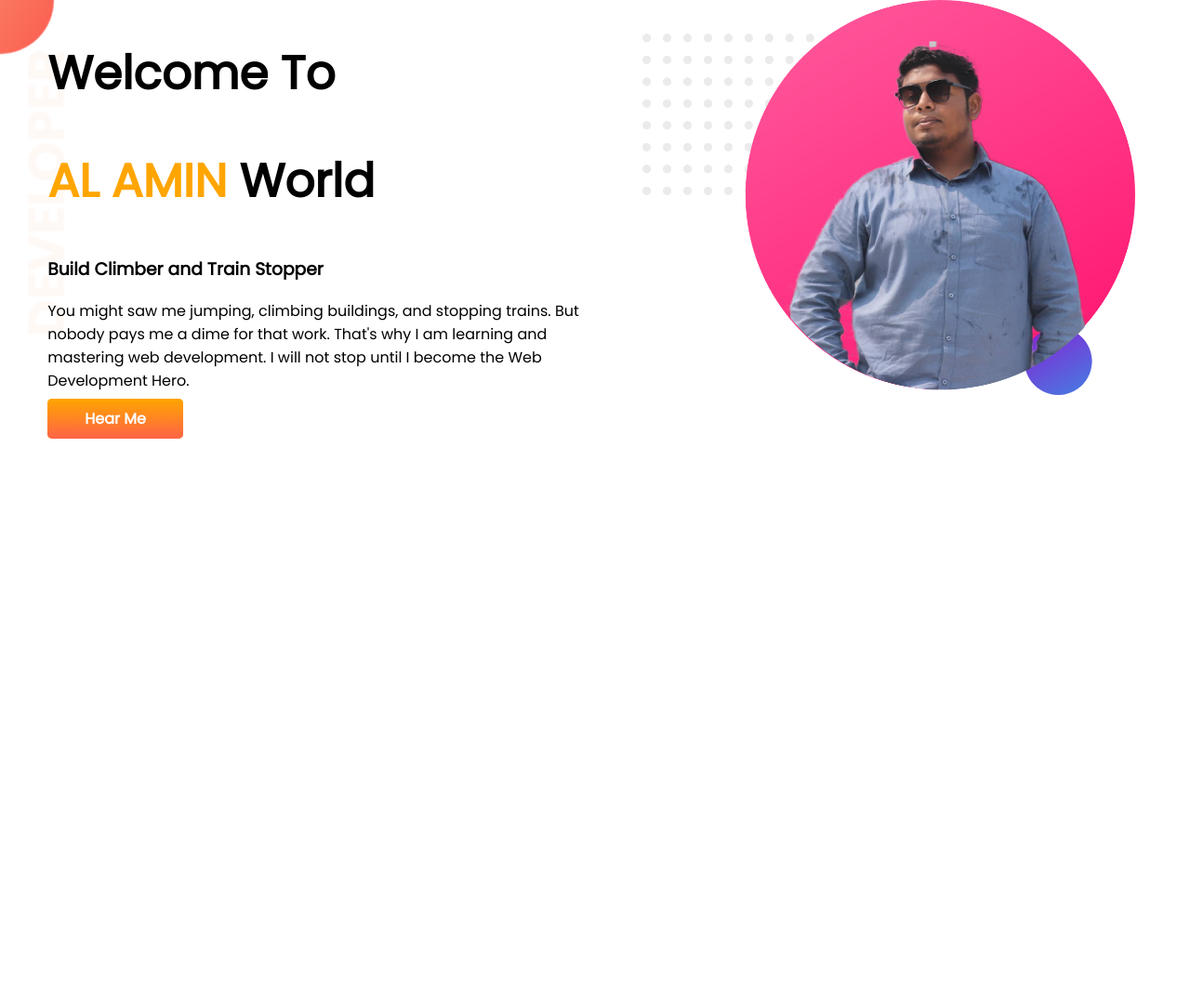
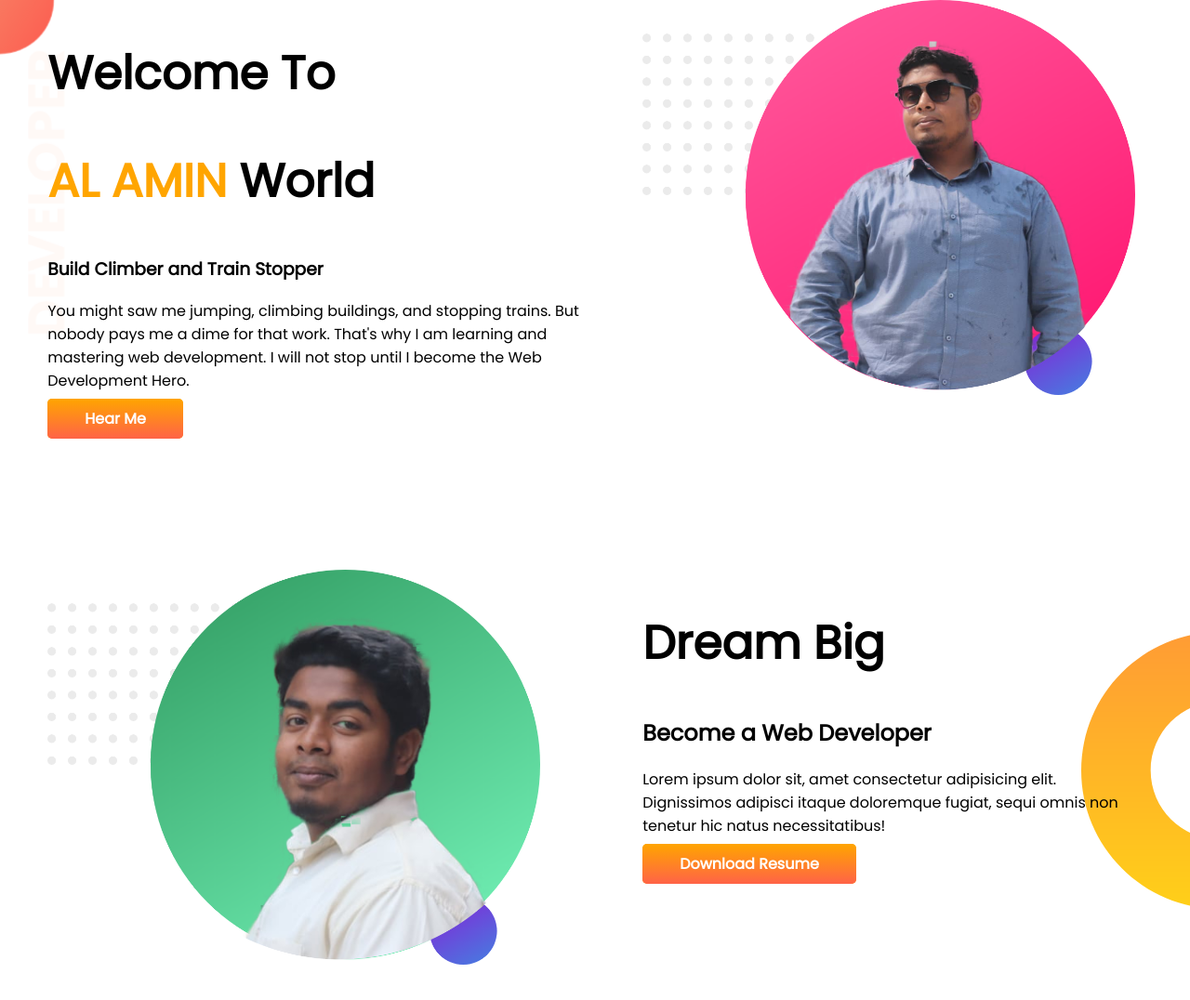
Before and after one commit to pro-alamin/developer-portfolio, a plain HTML site: page index.html in a window 1280 px wide. Shown: the whole page at 93% size. Before the commit the page ends 800 px from the top, so only its background shows below. Drawn offline with Linux system fonts and the light colour scheme.

Commit message:
dream-big

```diff
--- a/index.html
+++ b/index.html
@@ -38,6 +38,25 @@
             <img src=" images/profile1.png" alt="Al Amin Profile 1">
         </div>
     </section>
+
+    <section class="dream-big">
+        <div class="half-width">
+            <img src="images/profile2.png" alt="AL AMIN Profile 2">
+        </div>
+        <div class="half-width">
+            <h1>Dream Big</h1>
+            <h2>
+                Become a Web Developer
+            </h2>
+            <p class="blog-p">
+                Lorem ipsum dolor sit, amet consectetur adipisicing elit. Dignissimos adipisci itaque doloremque fugiat,
+                sequi omnis non tenetur hic natus necessitatibus!
+            </p>
+            <a class="link-button" target="_blank" href="https://www.facebook.com/pro.alaminbd">Download Resume</a>
+        </div>
+    </section>
+
+
 </body>
 
 </html>
--- a/style.css
+++ b/style.css
@@ -10,6 +10,7 @@ h1{
 }
 section{
     display: flex;
+    margin-bottom: 150px;
 }
 .half-width{
     width: 50%;
@@ -33,3 +34,11 @@ section{
     background-repeat: no-repeat;
 
 }
+.dream-big{
+    background-image: url(images/dream-bg.png);
+    background-repeat: no-repeat;
+    background-position: right;
+}
+.blog-p{
+    padding-right: 50px;
+}
```
